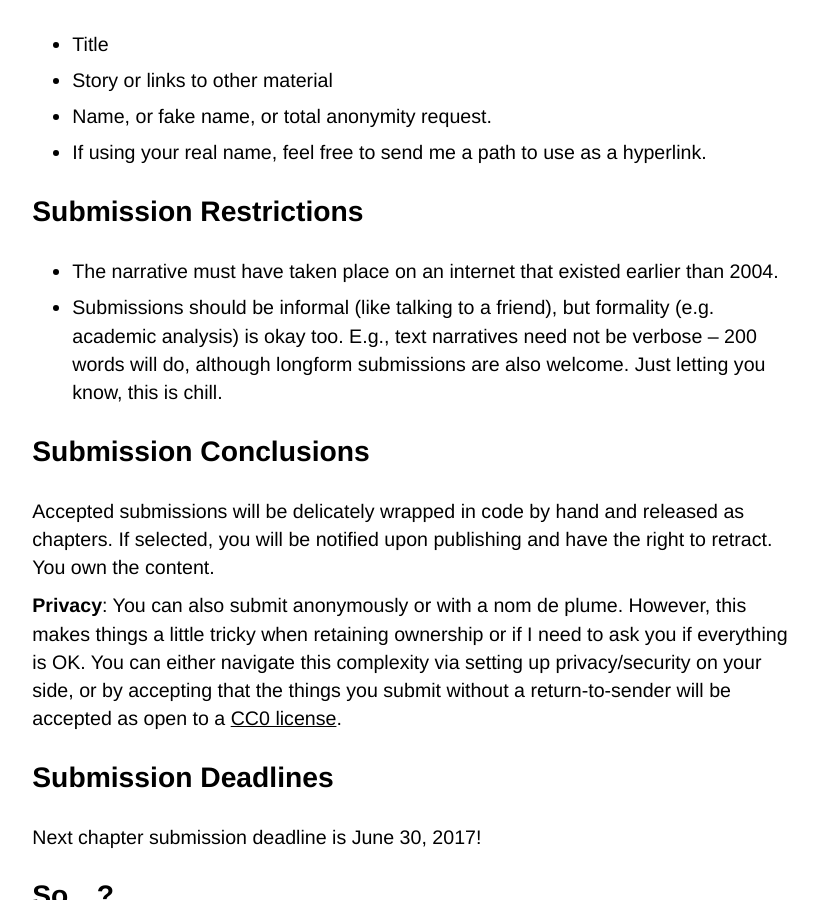
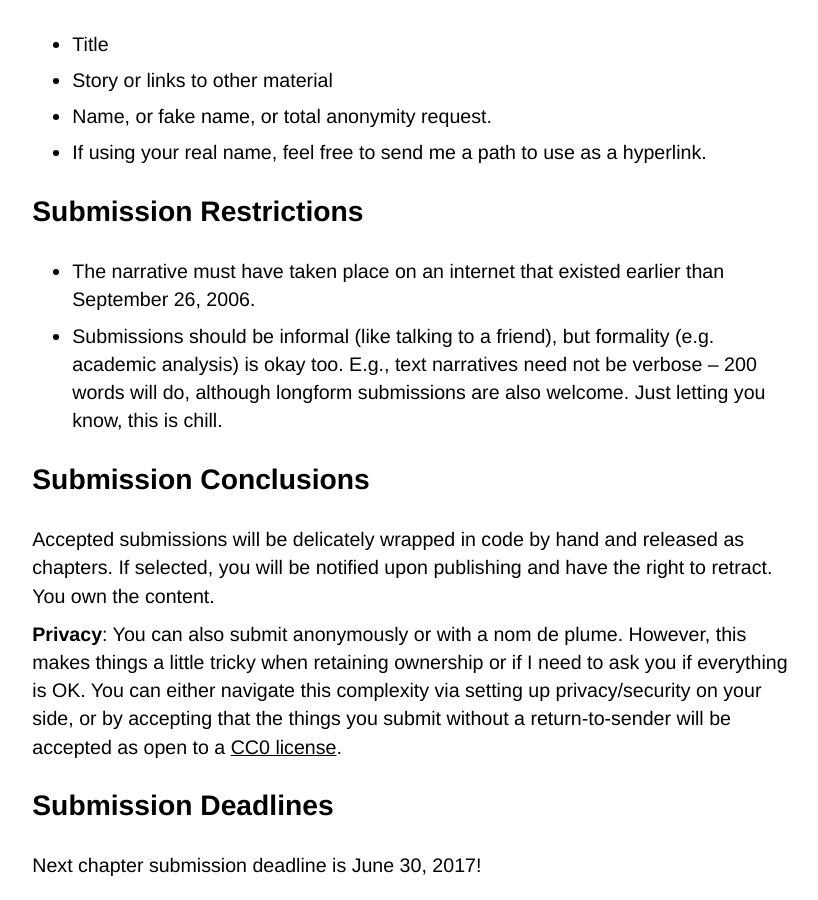
Before and after one commit to ablwr/internetgirlfriend_club, a Jekyll site: the page built from cfp.md, in a window 1280 px wide and 900 px high, scrolled down 976 px. Shown: the whole window, without its empty margins (225-1043 px from the left). Built offline with Jekyll 4.4.1, drawn with Linux system fonts in a browser that asks for light colours.

Commit message:
tweak date restriction to public facebook date

```diff
--- a/cfp.md
+++ b/cfp.md
@@ -34,7 +34,7 @@ Submissions can be in the form of a text narrative, illustration, interview, pho
 
 ### Submission Restrictions
 
-- The narrative must have taken place on an internet that existed earlier than 2004.
+- The narrative must have taken place on an internet that existed earlier than September 26, 2006.
 - Submissions should be informal (like talking to a friend), but formality (e.g. academic analysis) is okay too. E.g., text narratives need not be verbose -- 200 words will do, although longform submissions are also welcome. Just letting you know, this is chill.
 
 ### Submission Conclusions
```
